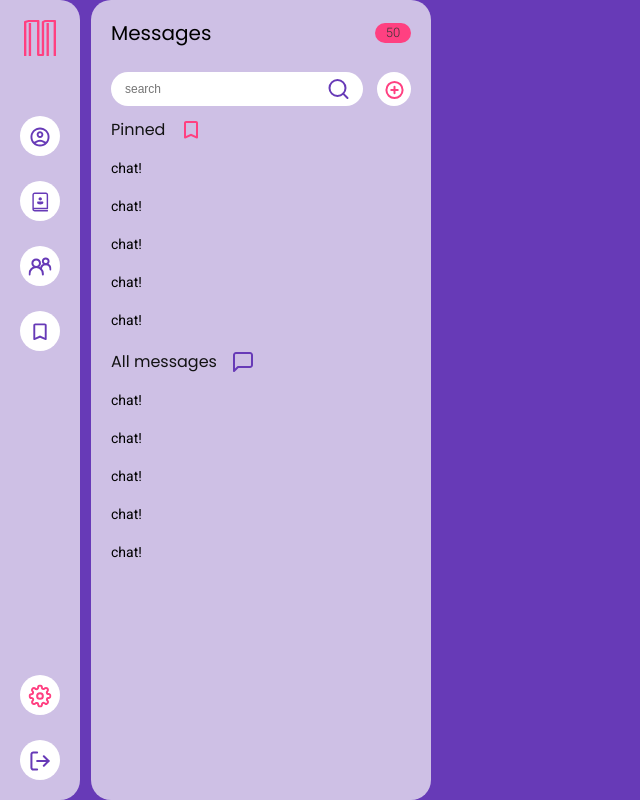
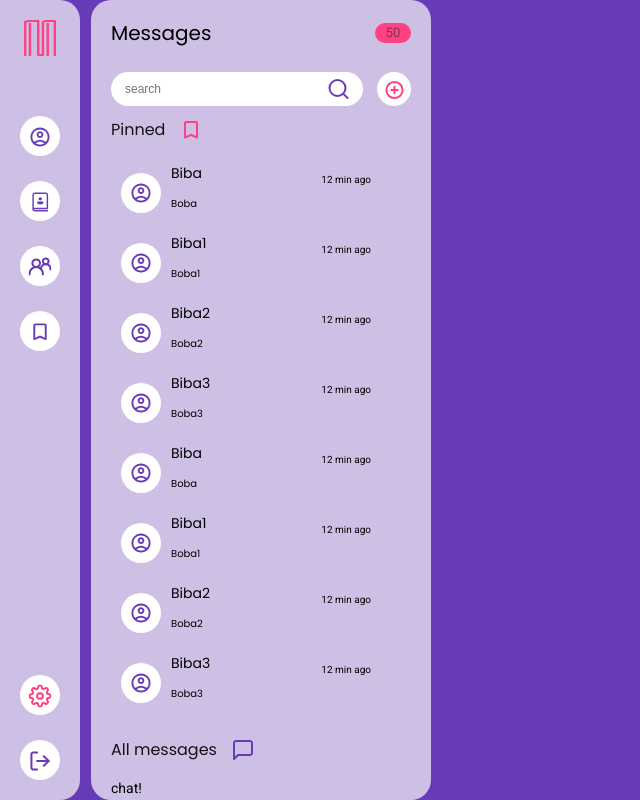
Before and after one commit to andrii-khrystofor/Tinker, an Angular app: page /root/main/messenger in a window 1280 px wide. Shown: the whole page, without its empty margins (0-640 px from the left). Built offline with nearby package versions, Linux system fonts and the light colour scheme; sample sign-in values are in the browser's storage.

Commit message:
made buttons and switch to chat

```diff
--- a/package.json
+++ b/package.json
@@ -8,7 +8,9 @@
     "watch": "ng build --watch --configuration development",
     "build:docker": "ng build --output-path=dist",
     "test": "ng test",
-    "server": "json-server server/db.json -m ./node_modules/json-server-auth"
+    "server": "json-server server/db.json -m ./node_modules/json-server-auth",
+    "generate":"ng g component root/messenger/chatInList"
+
   },
   "private": true,
   "dependencies": {
--- /dev/null
+++ b/src/app/root/messenger/chat-in-list/chat-in-list.component.html
@@ -0,0 +1,11 @@
+<div class="card" (click)='goToChat()'>
+    <div class="img"><img src="../../../../assets/images/user.svg" alt="user"/></div>
+    <div class="textBox">
+      <div class="textContent">
+        <p class="h1">{{chat.name}}</p>
+        <span class="span">12 min ago</span>
+      </div>
+      <p class="p">{{chat.description}}</p>
+    <div>
+  </div>
+</div>
--- /dev/null
+++ b/src/app/root/messenger/chat-in-list/chat-in-list.component.scss
@@ -0,0 +1,77 @@
+.card {
+    width: 100%;
+    max-width: 290px;
+    height: 70px;
+    background:  rgba(250,250,250,0);
+    border-radius: 20px;
+    display: flex;
+    align-items: center;
+    justify-content: left;
+    backdrop-filter: blur(10px);
+    transition: 0.5s ease-in-out;
+
+  }
+   .card:active{
+    background: #FF4081;
+    transition: color 0s
+   }
+
+  .card:hover {
+    cursor: pointer;
+    transform: scale(1.05);
+    border:1px solid #FF4081;
+    position: relative;
+    z-index: 1
+  }
+
+  .img {
+    border-radius: 40px;
+    background-color: #FFFFFF;
+    height: 40px;
+    width: 40px;
+    display:flex;
+    justify-content: center;
+    align-items: center;
+    margin-left: 10px;
+    img{
+        width: 24px;
+        height: 24px;
+    }
+  }
+
+  .textBox {
+    width: calc(100% - 90px);
+    margin-left: 10px;
+    color: black;
+    font-family: 'Poppins' sans-serif;
+  }
+
+  .textContent {
+    display: flex;
+    align-items: center;
+    justify-content: space-between;
+  }
+
+  .span {
+    font-size: 10px;
+  }
+
+  .h1 {
+    font-size: 14px;
+    font-weight: 300;
+    line-height: 21px;
+    font-family: 'Poppins';
+    font-style: normal;
+    width: 94px;
+    height: 21px;
+  }
+
+  .p {
+    width: 199px;
+    height: 15px;
+    font-family: 'Poppins';
+    font-style: normal;
+    font-weight: 300;
+    font-size: 10px;
+    line-height: 15px;
+  }
--- /dev/null
+++ b/src/app/root/messenger/chat-in-list/chat-in-list.component.ts
@@ -0,0 +1,24 @@
+import { Component, OnInit, Input } from '@angular/core';
+import { Router } from '@angular/router';
+import { Chat } from 'src/app/types/models/chat.model';
+
+@Component({
+  selector: 'app-chat-in-list',
+  templateUrl: './chat-in-list.component.html',
+  styleUrls: ['./chat-in-list.component.scss']
+})
+export class ChatInListComponent implements OnInit {
+
+
+  constructor(private router: Router) {
+
+  }
+  @Input()
+  chat!: Chat;
+
+  ngOnInit(): void {
+  }
+  goToChat(){
+    this.router.navigateByUrl(`/root/main/messenger/chat/${this.chat.id}`);
+  }
+}
--- a/src/app/root/messenger/chats-list/chats-list.component.html
+++ b/src/app/root/messenger/chats-list/chats-list.component.html
@@ -13,16 +13,15 @@
             </button>
         </div>
     </div>
+    <div>
     <div class="chats-list__chats">
         <div class="chat-list__chats label">
             <label>Pinned</label>
             <img src="../../../../assets/images/Pinned.svg" alt="Pinned"/>
         </div>
-        <p>chat!</p>
-        <p>chat!</p>
-        <p>chat!</p>
-        <p>chat!</p>
-        <p>chat!</p>
+    <div class="chats">
+        <app-chat-in-list *ngFor="let chat of chats" [chat]="chat"></app-chat-in-list>
+    </div>
     </div>
     <div class="chats-list__chats">
         <div class="chat-list__chats label">
@@ -36,4 +35,5 @@
         <p>chat!</p>
         <p>chat!</p>
     </div>
+    </div>
 </div>
--- a/src/app/root/messenger/chats-list/chats-list.component.ts
+++ b/src/app/root/messenger/chats-list/chats-list.component.ts
@@ -1,4 +1,5 @@
 import { Component, OnInit } from '@angular/core';
+import { Chat } from 'src/app/types/models/chat.model';
 
 @Component({
   selector: 'app-chats-list',
@@ -13,5 +14,39 @@ export class ChatsListComponent implements OnInit {
 
   ngOnInit(): void {
   }
-
+  chats: Chat[] = [{
+    name: 'Biba',
+    description: 'Boba',
+    id:0
+  },{
+    name: 'Biba1',
+    description: 'Boba1',
+    id:1
+  },{
+    name: 'Biba2',
+    description: 'Boba2',
+    id:2
+  },{
+    name: 'Biba3',
+    description: 'Boba3',
+    id:3
+  },
+  {
+    name: 'Biba',
+    description: 'Boba',
+    id:4
+  },{
+    name: 'Biba1',
+    description: 'Boba1',
+    id:5
+  },{
+    name: 'Biba2',
+    description: 'Boba2',
+    id:6
+  },{
+    name: 'Biba3',
+    description: 'Boba3',
+    id:7
+  }
+  ]
 }
--- a/src/app/root/messenger/messenger.module.ts
+++ b/src/app/root/messenger/messenger.module.ts
@@ -6,7 +6,8 @@ import { ChatsListComponent } from './chats-list/chats-list.component';
 import { ChatComponent } from './chat/chat.component';
 import { MessengerRoutingModule } from './messenger-routing.module';
 import { MatButtonModule } from '@angular/material/button';
-import { MatChipsModule } from '@angular/material/chips'
+import { MatChipsModule } from '@angular/material/chips';
+import { ChatInListComponent } from './chat-in-list/chat-in-list.component'
 
 
 
@@ -15,7 +16,8 @@ import { MatChipsModule } from '@angular/material/chips'
     MessengerComponent,
     LeftPanelComponent,
     ChatsListComponent,
-    ChatComponent
+    ChatComponent,
+    ChatInListComponent
   ],
   imports: [
     CommonModule,
--- /dev/null
+++ b/src/app/types/models/chat.model.ts
@@ -0,0 +1,5 @@
+export interface Chat{
+    name: string;
+    description: string;
+    id: number;
+}
```
Also changed, not shown: 1 other file (tests, documents, lock files or other folders).
